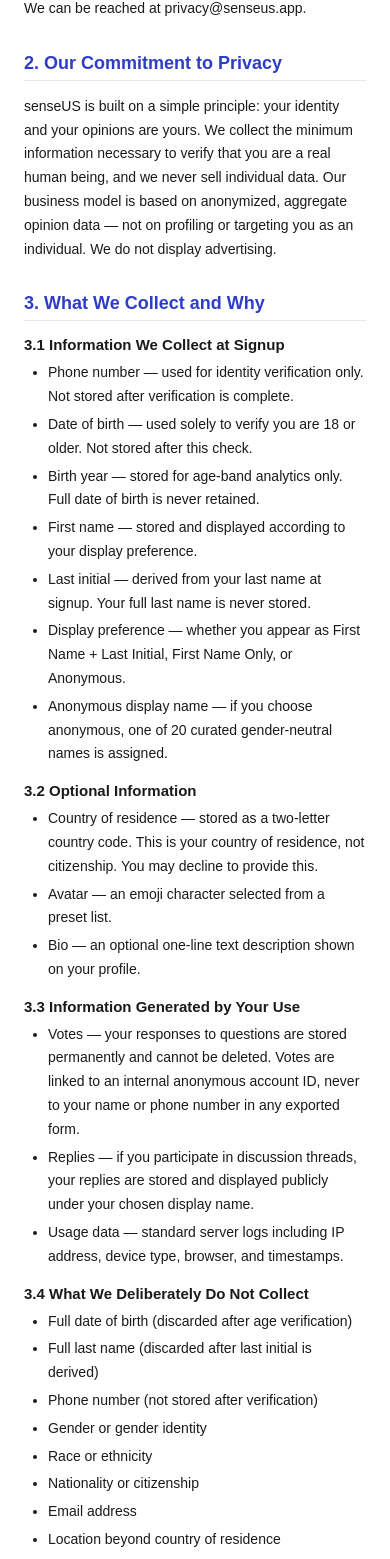
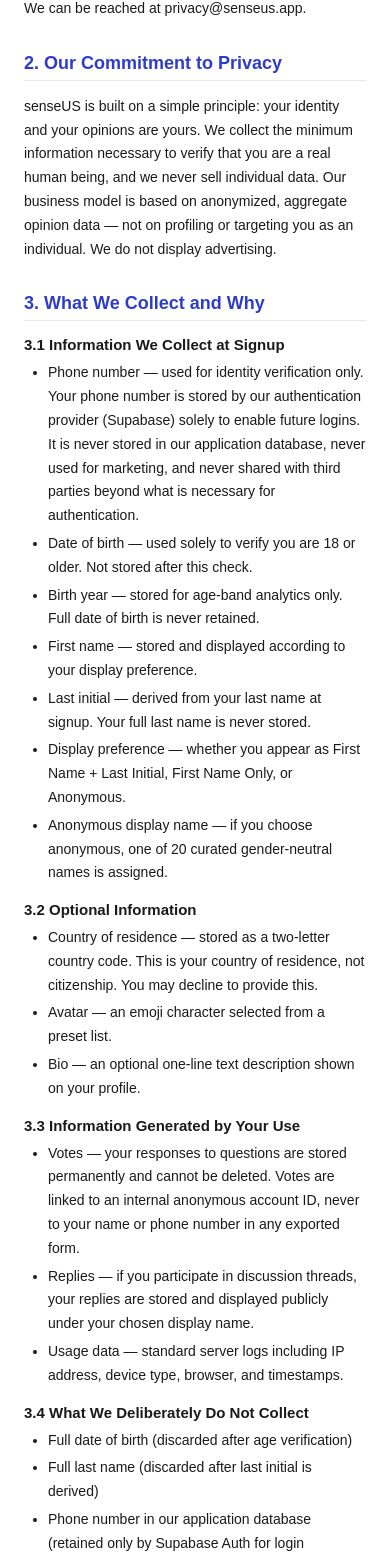
Before and after one commit to aidanrosequist-stack/senseUS, a React (Vite) app: page /privacy in a window 390 px wide. Shown: the part 432-1991 px from the top of the page. Built offline with nearby package versions, Linux system fonts and the light colour scheme; no server answers.

Commit message:
Update Privacy Policy to accurately reflect Supabase Auth phone number retention

```diff
--- a/src/pages/Privacy.jsx
+++ b/src/pages/Privacy.jsx
@@ -28,7 +28,7 @@ export default function Privacy() {
             {
               title: '3.1 Information We Collect at Signup',
               bullets: [
-                'Phone number — used for identity verification only. Not stored after verification is complete.',
+                'Phone number — used for identity verification only. Your phone number is stored by our authentication provider (Supabase) solely to enable future logins. It is never stored in our application database, never used for marketing, and never shared with third parties beyond what is necessary for authentication.',
                 'Date of birth — used solely to verify you are 18 or older. Not stored after this check.',
                 'Birth year — stored for age-band analytics only. Full date of birth is never retained.',
                 'First name — stored and displayed according to your display preference.',
@@ -58,7 +58,7 @@ export default function Privacy() {
               bullets: [
                 'Full date of birth (discarded after age verification)',
                 'Full last name (discarded after last initial is derived)',
-                'Phone number (not stored after verification)',
+                'Phone number in our application database (retained only by Supabase Auth for login purposes)',
                 'Gender or gender identity',
                 'Race or ethnicity',
                 'Nationality or citizenship',
@@ -114,7 +114,7 @@ export default function Privacy() {
           bullets: [
             'Votes are retained permanently — this is a deliberate integrity decision fundamental to the trustworthiness of our data.',
             'Profile information is retained for as long as your account is active.',
-            'Phone number and full date of birth are discarded immediately after verification.',
+            'Phone number is retained by our authentication provider (Supabase) for login purposes only, and is not stored in our application database. Full date of birth is discarded immediately after age verification.',
             'Server logs are retained for 90 days for security and fraud prevention.',
             'If you delete your account, your profile information and display name are removed. Your votes are retained in anonymized form as part of our aggregate dataset.',
           ]
```
Also changed, not shown: 1 other file (tests, documents, lock files or other folders).
